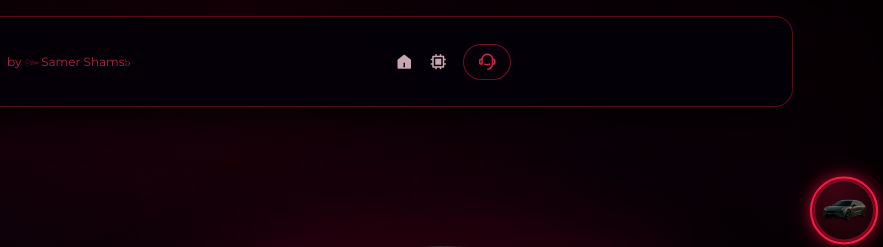
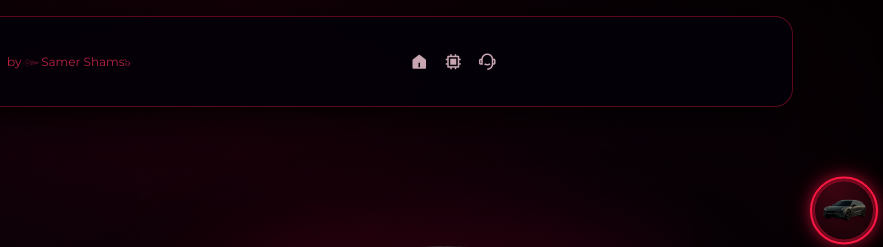
Before and after one commit to Mr-Shams86/EV_Software_Service_Hub, a plain HTML site: page index.html in a window 1280 px wide. Shown: the top 247 px of the page, 397-1280 px from the left. Drawn offline with nearby package versions, Linux system fonts and the light colour scheme.

Commit message:
feat(nav): replaced text links with icons and removed contact button outline

```diff
--- a/index.html
+++ b/index.html
@@ -66,7 +66,7 @@
         <i class="ri-cpu-line" aria-hidden="true"></i>
         <span class="sr-only">Tech</span>
       </a>
-      <a href="#contact" class="btn-nav" aria-label="Contact">
+      <a href="#contact" aria-label="Contact">
         <i class="ri-customer-service-2-line" aria-hidden="true"></i>
         <span class="sr-only">Contact</span>
       </a>
```
